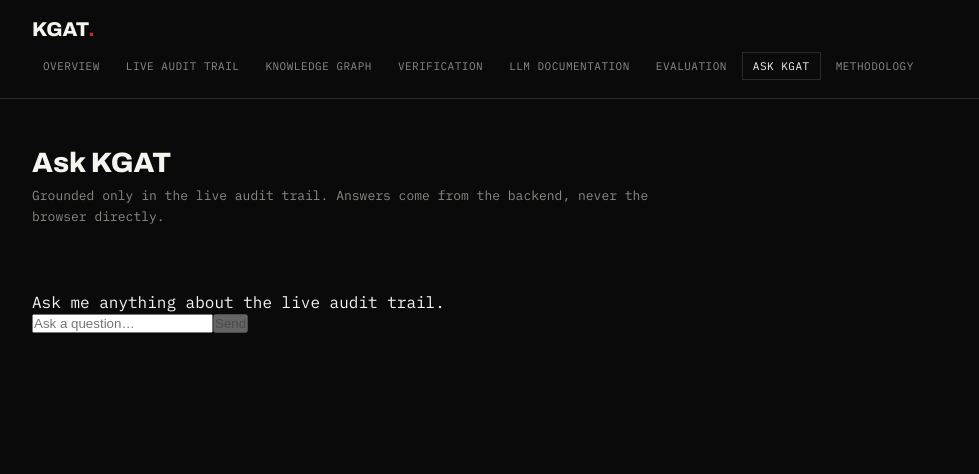
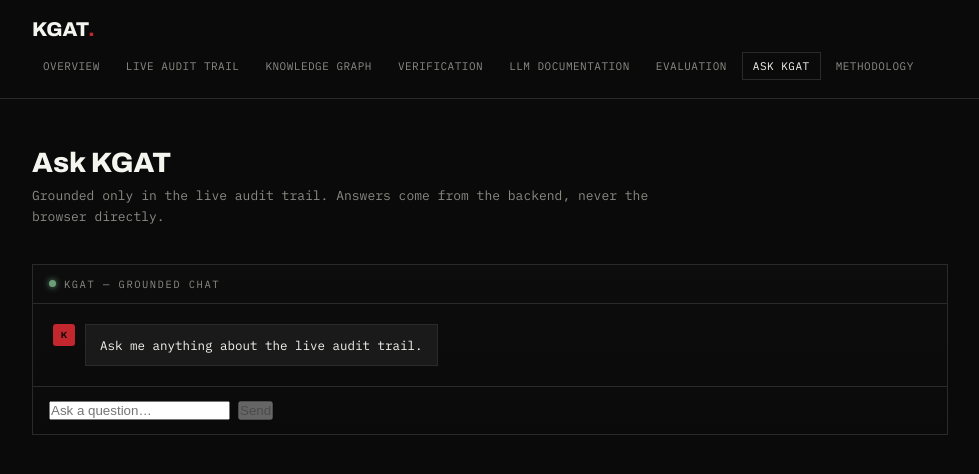
Before and after one commit to subeyda707/KgatUpdated, a React (Vite) app: page /#/chat in a window 1280 px wide. Shown: the top 474 px of the page, without its empty margins (150-1129 px from the left). Built offline with nearby package versions, Linux system fonts and the light colour scheme; no server answers.

Commit message:
Refactor chat component layout and message display

```diff
--- a/src/pages/Chat.jsx
+++ b/src/pages/Chat.jsx
@@ -33,12 +33,26 @@ export default function Chat() {
       <div className="page-title">Ask KGAT</div>
       <p className="page-sub">Grounded only in the live audit trail. Answers come from the backend, never the browser directly.</p>
 
-      <div className="section">
-        <div className="chat-messages">
-          {messages.map((m, i) => <div key={i} className={`msg ${m.role}`}>{m.text}</div>)}
-          {loading && <div className="msg assistant">Thinking…</div>}
+      <div className="chat-shell">
+        <div className="chat-header">
+          <div className="chat-header-dot"></div>
+          <div className="chat-header-label">KGAT — Grounded Chat</div>
         </div>
-        <div className="chat-row">
+        <div className="chat-messages2">
+          {messages.map((m, i) => (
+            <div key={i} className={`msg2 ${m.role}`}>
+              <div className="msg2-avatar">{m.role === 'assistant' ? 'K' : 'Y'}</div>
+              <div className="msg2-bubble">{m.text}</div>
+            </div>
+          ))}
+          {loading && (
+            <div className="msg2 assistant">
+              <div className="msg2-avatar">K</div>
+              <div className="msg2-bubble">Thinking…</div>
+            </div>
+          )}
+        </div>
+        <div className="chat-input-shell">
           <input className="ledger-input" placeholder="Ask a question…" value={question}
                  onChange={e => setQuestion(e.target.value)} onKeyDown={e => e.key==='Enter' && send()} />
           <button className="ledger-btn" onClick={send} disabled={status !== 'ready'}>Send</button>
```
